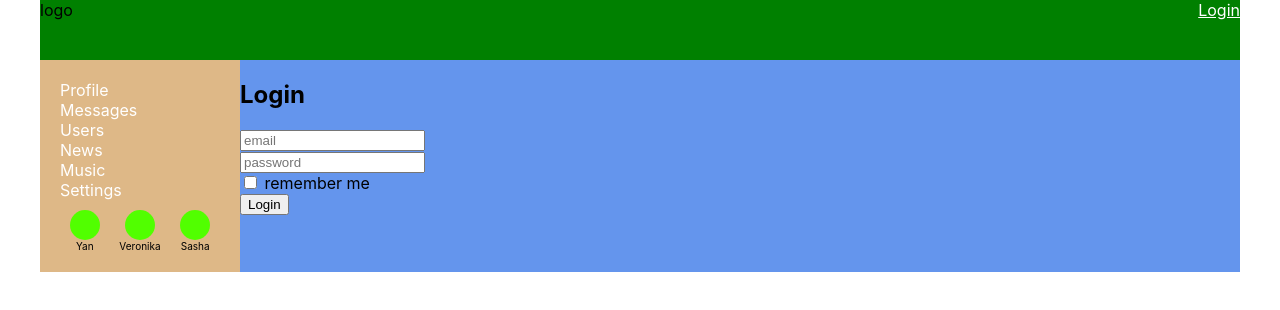
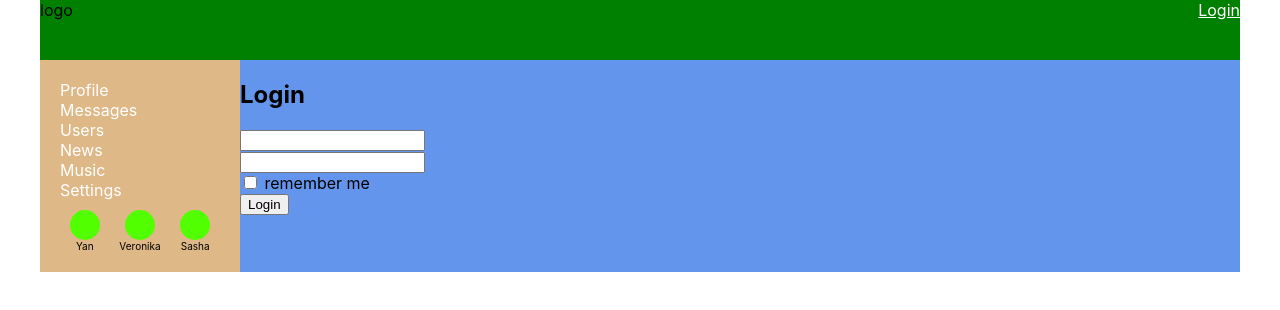
Before and after one commit to bx6xb/ChatHub, a React (Create React App) app: page /login in a window 1280 px wide. Shown: the top 310 px of the page. Built offline with nearby package versions, Linux system fonts and the light colour scheme; no server answers.

Commit message:
added handle error in login and FormControl component

```diff
--- /dev/null
+++ b/src/components/FormControls/FormControls.module.css
@@ -0,0 +1,8 @@
+.formControl {
+}
+.inputError {
+  border: 2px solid red;
+}
+.errorSpan {
+  color: red;
+}
--- /dev/null
+++ b/src/components/FormControls/FormControls.tsx
@@ -0,0 +1,21 @@
+import { WrappedFieldProps } from "redux-form"
+import s from "./FormControls.module.css"
+
+type FormControl = WrappedFieldProps & {
+  tag: "input" | "textarea"
+  type?: string
+}
+
+export const FormControl = (props: FormControl) => {
+  const isError = props.meta.error && props.meta.touched
+
+  const Tag = props.tag
+
+  return (
+    <>
+      <Tag {...props.input} className={isError ? s.inputError : ""} type={props.type} />
+      <br />
+      {isError && <span className={s.errorSpan}>{props.meta.error}</span>}
+    </>
+  )
+}
--- a/src/pages/Dialogs/DialogsForm.tsx
+++ b/src/pages/Dialogs/DialogsForm.tsx
@@ -1,9 +1,19 @@
 import { Field, InjectedFormProps, reduxForm } from "redux-form"
+import { FormControl } from "../../components/FormControls/FormControls"
+import { maxLengthCreator, required } from "../../utils/validators/validators"
+
+const maxLengthValidator = maxLengthCreator(10)
 
 const Form: React.FC<InjectedFormProps<DialogsFormData>> = (props) => {
   return (
     <form onSubmit={props.handleSubmit}>
-      <Field component={"textarea"} name="message" placeholder="message" />
+      <Field
+        component={FormControl}
+        tag="textarea"
+        validate={[required, maxLengthValidator]}
+        name="message"
+        placeholder="message"
+      />
       <button>Submit</button>
     </form>
   )
--- a/src/pages/Login/Login.tsx
+++ b/src/pages/Login/Login.tsx
@@ -1,9 +1,8 @@
 import { Navigate } from "react-router-dom"
 import { useAppDispatch, useAppSelector } from "../../redux/store"
-import { Field, InjectedFormProps, reduxForm } from "redux-form"
-import React from "react"
 import { FormData } from "../../api/api"
 import { loginTC } from "../../redux/authReducer/authReducer"
+import { LoginForm } from "./LoginForm/LoginForm"
 
 export const Login = () => {
   const { isAuth } = useAppSelector((state) => state.auth)
@@ -20,30 +19,7 @@ export const Login = () => {
   return (
     <div>
       <h2>Login</h2>
-      <LoginReduxForm onSubmit={onSubmit} />
+      <LoginForm onSubmit={onSubmit} />
     </div>
   )
 }
-
-const LoginForm: React.FC<InjectedFormProps<FormData>> = (props) => {
-  return (
-    <form onSubmit={props.handleSubmit}>
-      <div>
-        <Field placeholder="email" name="email" component={"input"} />
-      </div>
-      <div>
-        <Field type="password" placeholder="password" name="password" component={"input"} />
-      </div>
-      <div>
-        <Field type="checkbox" name="rememberMe" component={"input"} /> remember me
-      </div>
-      <div>
-        <button>Login</button>
-      </div>
-    </form>
-  )
-}
-
-export const LoginReduxForm = reduxForm<FormData>({
-  form: "login",
-})(LoginForm)
--- /dev/null
+++ b/src/pages/Login/LoginForm/LoginForm.module.css
@@ -0,0 +1,3 @@
+.error {
+  color: red;
+}
--- /dev/null
+++ b/src/pages/Login/LoginForm/LoginForm.tsx
@@ -0,0 +1,41 @@
+import { Field, InjectedFormProps, reduxForm } from "redux-form"
+import { FormData } from "../../../api/api"
+import { FormControl } from "../../../components/FormControls/FormControls"
+import { required } from "../../../utils/validators/validators"
+import s from "./LoginForm.module.css"
+
+const Form: React.FC<InjectedFormProps<FormData>> = (props) => {
+  return (
+    <form onSubmit={props.handleSubmit}>
+      {props.error && <div className={s.error}>{props.error}</div>}
+      <div>
+        <Field
+          placeholder="email"
+          name="email"
+          component={FormControl}
+          tag="input"
+          validate={[required]}
+        />
+      </div>
+      <div>
+        <Field
+          type="password"
+          placeholder="password"
+          name="password"
+          component={FormControl}
+          tag="input"
+          validate={[required]}
+        />
+      </div>
+      <div>
+        <Field type="checkbox" name="rememberMe" component={"input"} /> remember me
+      </div>
+      <div>
+        <button>Login</button>
+      </div>
+    </form>
+  )
+}
+export const LoginForm = reduxForm<FormData>({
+  form: "login",
+})(Form)
--- a/src/pages/Profile/MyPosts/PostsForm.tsx
+++ b/src/pages/Profile/MyPosts/PostsForm.tsx
@@ -1,10 +1,19 @@
 import { Field, InjectedFormProps, reduxForm } from "redux-form"
+import { maxLengthCreator, required } from "../../../utils/validators/validators"
+import { FormControl } from "../../../components/FormControls/FormControls"
+
+const maxLengthValidator = maxLengthCreator(10)
 
 const Form: React.FC<InjectedFormProps<PostsFormData>> = (props) => {
   return (
     <form onSubmit={props.handleSubmit}>
       <div>
-        <Field name="message" component={"textarea"} />
+        <Field
+          name="message"
+          component={FormControl}
+          tag="textarea"
+          validate={[required, maxLengthValidator]}
+        />
       </div>
       <div>
         <button>Add post</button>
--- a/src/redux/authReducer/authReducer.ts
+++ b/src/redux/authReducer/authReducer.ts
@@ -1,3 +1,4 @@
+import { stopSubmit } from "redux-form"
 import { FormData, UserDataAuthDomain, authAPI } from "../../api/api"
 import { Thunk } from "../store"
 
@@ -59,6 +60,8 @@ export const loginTC =
     authAPI.login(formData).then((res) => {
       if (res.data.resultCode === 0) {
         dispatch(setUserDataTC())
+      } else {
+        dispatch(stopSubmit("login", { _error: res.data.messages[0] }))
       }
     })
   }
--- /dev/null
+++ b/src/utils/validators/validators.ts
@@ -0,0 +1,12 @@
+export const required = (value: string) => {
+  if (value) {
+    return undefined
+  }
+  return "Field is required"
+}
+export const maxLengthCreator = (maxLength: number) => (value: string) => {
+  if (value.length > maxLength) {
+    return `Max length is ${maxLength} symbols`
+  }
+  return undefined
+}
```
